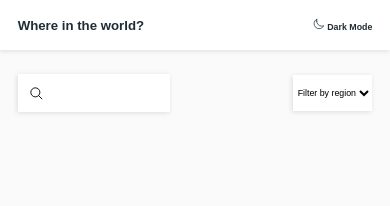
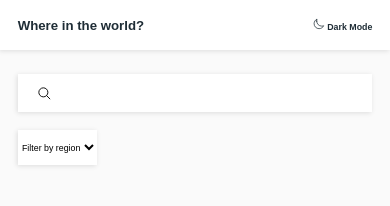
Before and after one commit to I-IAMBATMAN-N/where-in-the-world, a plain HTML site: page index.html in a window 390 px wide. Drawn offline with nearby package versions, Linux system fonts and the light colour scheme; no server answers.

Commit message:
[UPDATE]media query

```diff
--- a/style.css
+++ b/style.css
@@ -207,6 +207,16 @@ body.mode .country {
   .section {
     grid-template-columns: repeat(2, 1fr);
   }
+  .form {
+    flex-direction: column;
+
+    align-items: flex-start;
+
+    gap: 2.4rem;
+  }
+  .input-container:first-child {
+    width: 100%;
+  }
 }
 @media (max-width: 36em) {
   .section {
```
